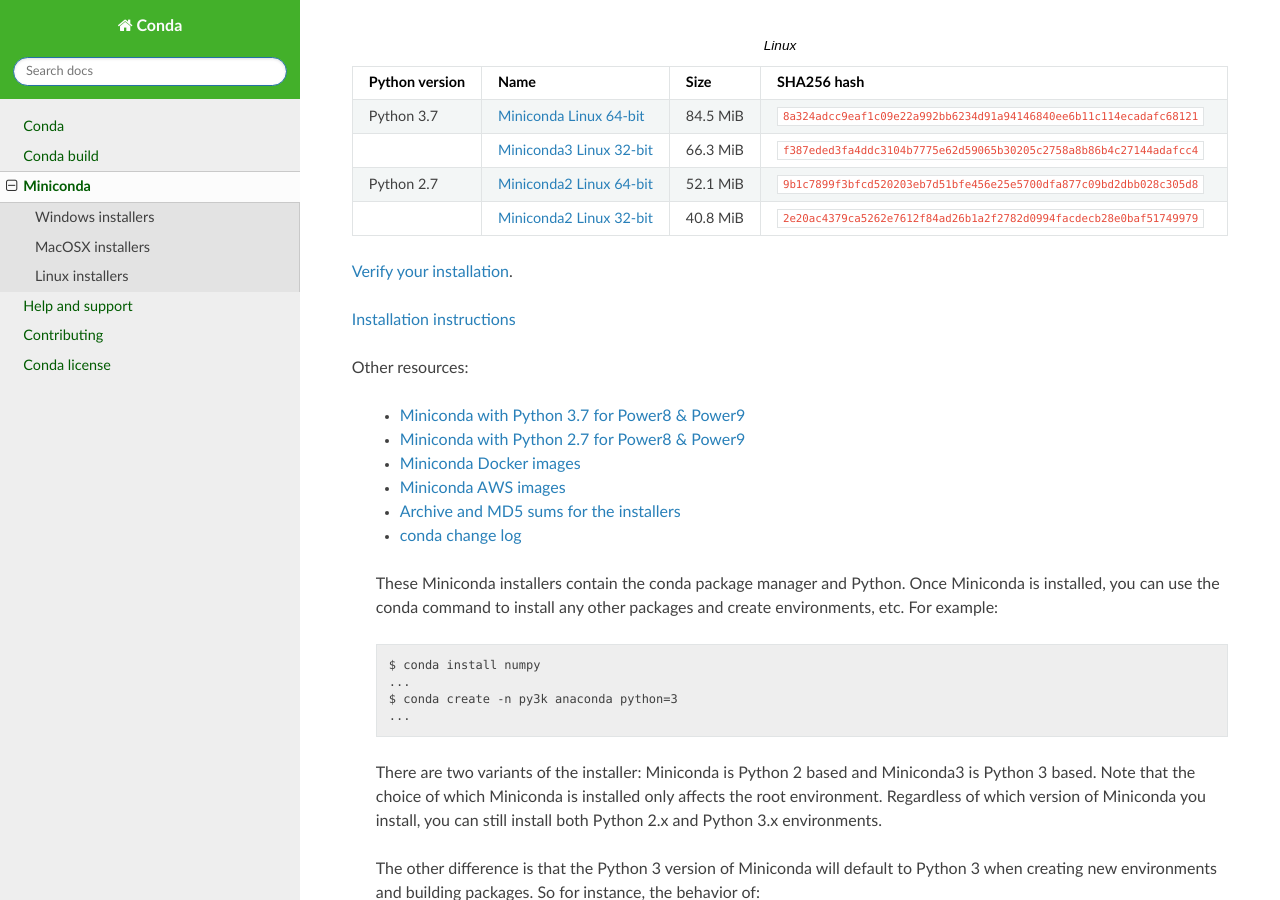
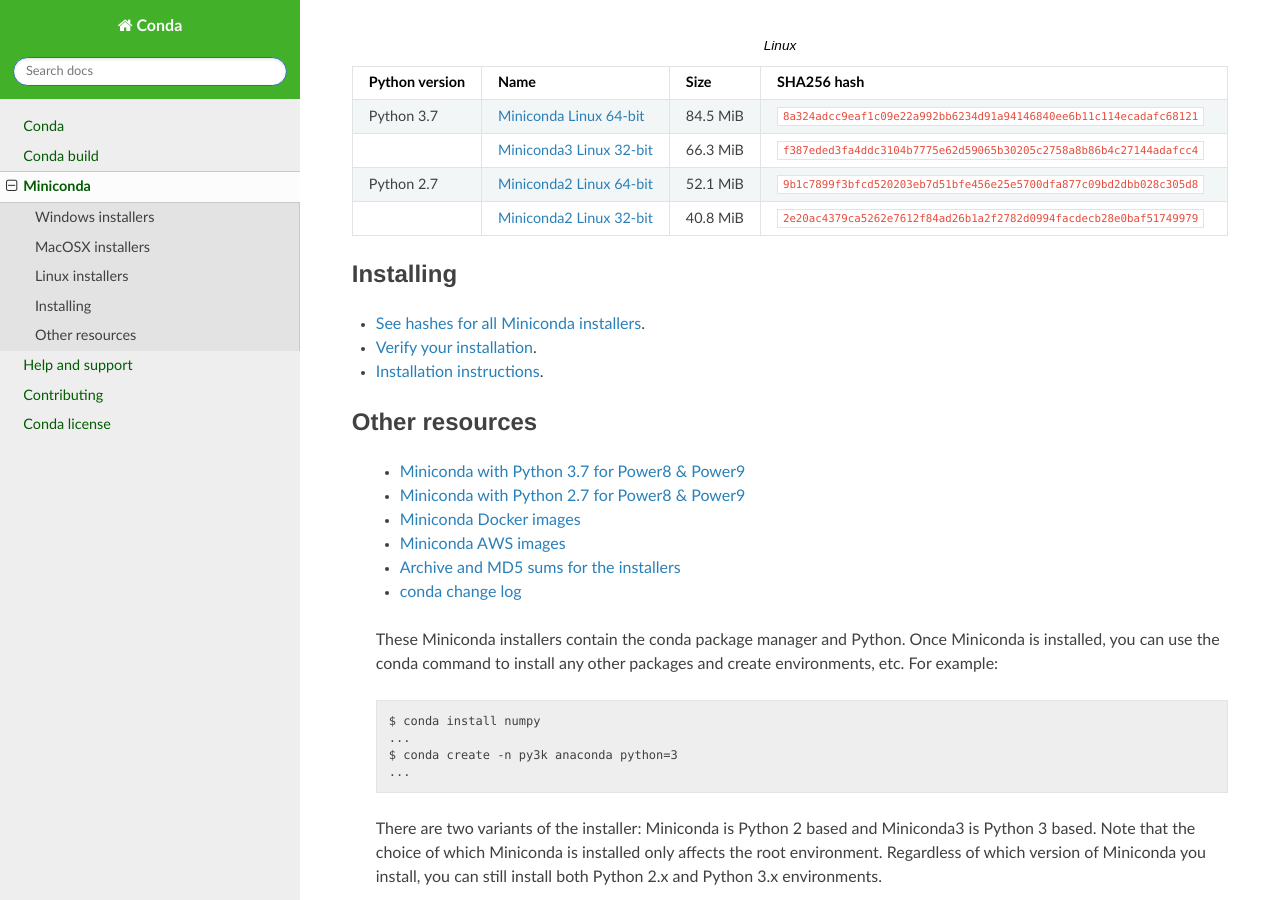
Before and after one commit to conda/conda-docs, a Sphinx documentation site: the page built from docs/source/miniconda.rst, in a window 1280 px wide and 900 px high, scrolled down 903 px. Built offline with Sphinx 7.4.7 and the Read the Docs theme 2.0.0, drawn with Linux system fonts in a browser that asks for light colours.

Commit message:
Added link to all Miniconda hashes

```diff
--- a/docs/source/miniconda.rst
+++ b/docs/source/miniconda.rst
@@ -47,12 +47,15 @@
    Python 2.7,`Miniconda2 Linux 64-bit <https://repo.anaconda.com/miniconda/Miniconda2-latest-Linux-x86_64.sh>`_,52.1 MiB,``9b1c7899f3bfcd520203eb7d51bfe456e25e5700dfa877c09bd2dbb028c305d8``
    ,`Miniconda2 Linux 32-bit <https://repo.anaconda.com/miniconda/Miniconda2-latest-Linux-x86.sh>`_,40.8 MiB,``2e20ac4379ca5262e7612f84ad26b1a2f2782d0994facdecb28e0baf51749979``
 
-`Verify your installation <https://conda.io/projects/conda/en/latest/user-guide/install/download.html#cryptographic-hash-verification>`_.
+Installing
+==========
+- :doc:`See hashes for all Miniconda installers <../miniconda_hashes>`.
+- `Verify your installation <https://conda.io/projects/conda/en/latest/user-guide/install/download.html#cryptographic-hash-verification>`_.
+- `Installation
+  instructions <https://conda.io/projects/conda/en/latest/user-guide/install/index.html>`__.
 
-`Installation
-instructions <https://conda.io/projects/conda/en/latest/user-guide/install/index.html>`__
-
-Other resources:
+Other resources
+===============
 
  -  `Miniconda with Python 3.7 for Power8 &
     Power9 <https://repo.anaconda.com/miniconda/Miniconda3-latest-Linux-ppc64le.sh>`__
--- a/docs/source/miniconda_hashes.rst
+++ b/docs/source/miniconda_hashes.rst
@@ -1,5 +1,7 @@
+:orphan:
+
 ==========================
-Miniconda Hash Information
+Miniconda hash information
 ==========================
 
 ========================================  =========  =================== ====================================================================
```
